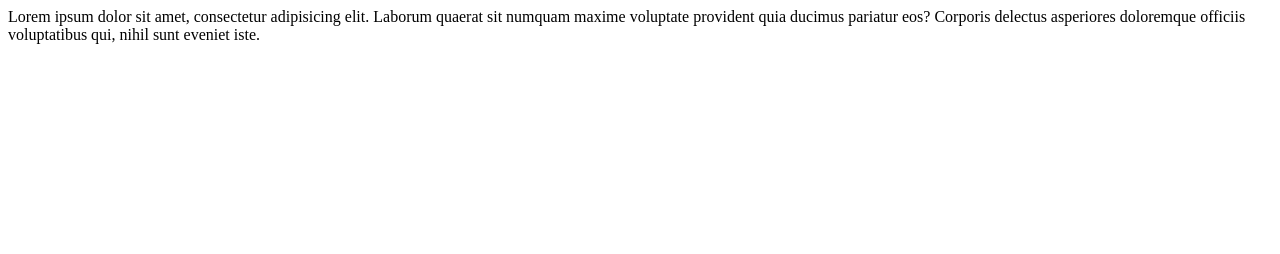
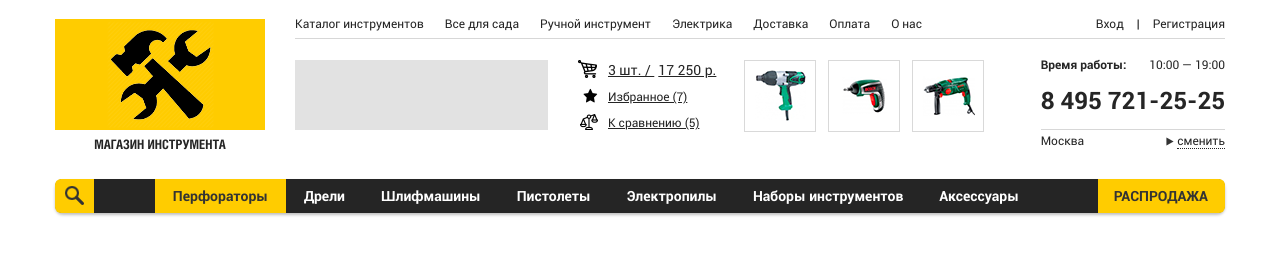
Before and after one commit to goodzonovka/my-project, a plain HTML site: page index.html in a window 1280 px wide. Drawn offline with nearby package versions, Linux system fonts and the light colour scheme.

Commit message:
design for project

```diff
--- /dev/null
+++ b/css/fonts.css
@@ -0,0 +1,23 @@
+/* Roboto */
+@font-face {
+  font-family: 'Roboto';
+  font-display: swap;
+  src: url('../fonts/roboto-regular.ttf') format('truetype');
+  font-weight: 400;
+  font-style: normal;
+}
+@font-face {
+  font-family: 'Roboto';
+  font-display: swap;
+  src: url('../fonts/roboto-bold.ttf') format('truetype');
+  font-weight: 700;
+  font-style: normal;
+}
+/* Helios */
+@font-face {
+  font-family: 'HeliosCond';
+  font-display: swap;
+  src: url('../fonts/helioscond-bold.ttf') format('truetype');
+  font-weight: 700;
+  font-style: normal;
+}
--- /dev/null
+++ b/css/style.css
@@ -0,0 +1,322 @@
+* {
+	box-sizing: border-box;
+	margin: 0;
+	padding: 0;
+}
+body {
+	font-size: 12px;
+	line-height: 1.4;
+	font-family: 'Roboto', Arial, sans-serif;
+	color: #252525;
+	background: #fff;
+}
+ul {
+	list-style: none;
+	margin: 0;
+	padding: 0;
+}
+a {
+	color: #252525;
+	text-decoration: none;
+	transition: all .3s;
+}
+a:hover {
+	color: #ffcc00;
+}
+.container {
+	max-width: 1170px;
+	width: 100%;
+	margin: 0 auto;
+}
+.header__inner {
+	display: flex;
+	padding-top: 19px;
+}
+.logo {
+	flex-grow: 210px;
+	flex-shrink: 0;
+	margin-right: 30px;
+}
+.logo__link span {
+	display: block;
+	margin-top: 2px;
+	text-align: center;
+	font-size: 13px;
+	font-family: 'HeliosCond', Arial, sans-serif;
+	font-weight: bold;
+	text-transform: uppercase;
+}
+.header__content {
+	flex-grow: 1;
+}
+.header__top {
+	display: flex;
+	justify-content: space-between;
+	align-items: center;
+	border-bottom: 1px solid #d7d7d7;
+	margin-top: -4px;
+	padding-bottom: 6px;
+}
+.header__nav {
+	display: flex;
+	align-items: center;
+}
+.header__nav li:not(:last-child) {
+	margin-right: 21px;
+}
+.header__user {
+	display: flex;
+	align-items: center;
+}
+.header__user span {
+	margin: 0 13px;
+}
+
+.header__middle {
+	display: flex;
+	align-items: flex-start;
+	padding-top: 21px;
+}
+.header__banner {
+	flex-shrink: 0;
+	margin-right: 30px;
+}
+.header__buttons {
+	display: flex;
+	flex-direction: column;
+	flex-shrink: 0;
+	margin-right: 28px;
+}
+.header__buttons a {
+	display: inline-block;
+	position: relative;
+	padding-left: 30px;
+	text-decoration: underline;
+}
+.header__buttons a:not(:last-child) {
+	margin-bottom: 9px;
+}
+.header__buttons a:hover {
+	text-decoration: none;
+}
+.header__buttons a:before {
+	content: '';
+	position: absolute;
+	left: 0;
+}
+.header__buttons a.cart {
+	font-size: 14px;
+}
+.header__buttons a.cart span {
+	margin-left: 4px;
+}
+.header__buttons a.cart:before {
+	width: 19px;
+	height: 18px;
+	background: url(../images/cart.png);
+}
+.header__buttons a.wishlist:before {
+	left: 5px;
+	width: 15px;
+	height: 15px;
+	background: url(../images/star.png);
+}
+.header__buttons a.comparison:before {
+	left: 2px;
+	width: 18px;
+	height: 16px;
+	background: url(../images/balance.png);
+}
+.header-products {
+	flex-shrink: 0;
+	display: flex;
+	align-items: center;
+}
+.header-products__item {
+	display: flex;
+	justify-content: center;
+	align-items: center;
+	width: 72px;
+	height: 72px;
+	border: 1px solid #d9d9d9;
+}
+.header-products__item:not(:last-child) {
+	margin-right: 12px;
+}
+.header-info {
+	flex-grow: 1;
+	display: flex;
+	justify-content: flex-end;
+	margin-top: -4px;
+}
+.header-info__time {
+	display: flex;
+	justify-content: space-between;
+	align-items: center;
+	margin-bottom: 11px;
+}
+.header-info__phone {
+	margin-bottom: 12px;
+}
+.header-info__phone a {
+	font-size: 24px;
+	font-weight: bold;
+}
+.header-location {
+	display: flex;
+	justify-content: space-between;
+	align-items: center;
+	padding-top: 2px;
+	border-top: 1px solid #d7d7d7;
+}
+.header-location__change {
+	margin-left: 11px;
+	position: relative;
+	line-height: 15px;
+	border-bottom: 1px dotted #252525;
+	cursor: pointer;
+	transition: all .3s;
+}
+.header-location__change:before {
+	content: '';
+	position: absolute;
+	right: 100%;
+	top: 50%;
+	margin-top: -3px;
+	width: 8px;
+	height: 9px;
+	margin-right: 3px;
+	background: url(../images/change-arrow.png) no-repeat left center;
+}
+.header-location__change:hover {
+	color: #ffcc00;
+	border-color: transparent;
+}
+
+.wrap-menu {
+	margin-top: 25px;
+	display: flex;
+	align-items: center;
+	background: #252525;
+	border-radius: 8px;
+	box-shadow: 0 2px 3px rgba(0,0,0,.25);
+}
+.search {
+	flex-shrink: 0;
+	flex-basis: 39px;
+	height: 34px;
+	background: #ffcc00 url(../images/search.png) no-repeat center;
+	cursor: pointer;
+	border-radius: 6px 0 0 6px;
+}
+.menu {
+	flex-grow: 1;
+	display: flex;
+	justify-content: center;
+}
+.menu ul {
+	display: flex;
+	align-items: center;
+}
+.menu a {
+	display: flex;
+	align-items: center;
+	height: 34px;
+	padding: 0 18px;
+	font-size: 14px;
+	font-weight: bold;
+	color: #fff;
+	white-space: nowrap;
+}
+.menu a:hover,
+.menu a.active {
+	color: #333;
+	background: #ffcc00;
+}
+.sell-out {
+	flex-shrink: 0;
+	display: flex;
+	align-items: center;
+	height: 34px;
+	padding: 0 17px 0 16px;
+	font-size: 14px;
+	text-transform: uppercase;
+	font-weight: bold;
+	color: #333;
+	background: #ffcc00;
+	border-radius: 0 6px 6px 0;
+}
+.sell-out:hover {
+	color: #fff;
+	background: #252525;
+}
+
+/* Preloder */
+.wrap-preloder {
+    position: fixed;
+    z-index: 9999;
+    left: 0;
+    top: 0;
+    width: 100%;
+    height: 100%;
+    background: #fff;
+}
+
+.preloder {
+    position: absolute;
+    top: 50%;
+    left: 50%;
+    transform: translate(-50%, -50%);
+    /*change these sizes to fit into your project*/
+    width: 100px;
+    height: 100px;
+}
+
+.preloder span {
+    border: 0;
+    margin: 0;
+    width: 40%;
+    height: 40%;
+    position: absolute;
+    border-radius: 50%;
+    animation: spin 2s ease infinite
+}
+
+.preloder :first-child {
+    background: #ffcc00;
+    animation-delay: -1.5s
+}
+
+.preloder :nth-child(2) {
+    background: #252525;
+    animation-delay: -1s
+}
+
+.preloder :nth-child(3) {
+    background: #ffcc00;
+    animation-delay: -0.5s
+}
+
+.preloder :last-child {
+    background: #252525
+}
+
+@keyframes spin {
+
+    0%,
+    100% {
+        transform: translate(0)
+    }
+
+    25% {
+        transform: translate(160%)
+    }
+
+    50% {
+        transform: translate(160%, 160%)
+    }
+
+    75% {
+        transform: translate(0, 160%)
+    }
+}
--- a/index.html
+++ b/index.html
@@ -1,10 +1,146 @@
 <!DOCTYPE html>
-<html lang="en">
+<html lang="ru">
 <head>
 	<meta charset="UTF-8">
-	<title>Document</title>
+	<title>Магазин инструмента</title>
+	<link rel="stylesheet" href="css/fonts.css">
+	<link rel="stylesheet" href="css/style.css">
 </head>
 <body>
-	Lorem ipsum dolor sit amet, consectetur adipisicing elit. Laborum quaerat sit numquam maxime voluptate provident quia ducimus pariatur eos? Corporis delectus asperiores doloremque officiis voluptatibus qui, nihil sunt eveniet iste.
+	<div class="wrap-preloder">
+        <div class="preloder">
+            <span></span>
+            <span></span>
+            <span></span>
+            <span></span>
+        </div>
+    </div>
+
+	<header class="header">
+		<div class="container">
+			<div class="header__inner">
+				<div class="logo">
+					<a class="logo__link" href="/">
+						<img src="images/logo.png" alt="Магазин инструмента">
+						<span>Магазин инструмента</span>
+					</a>
+				</div>
+				<div class="header__content">
+					<div class="header__top">
+						<ul class="header__nav">
+							<li>
+								<a href="#">Каталог инструментов</a>
+							</li>
+							<li>
+								<a href="#">Все для сада</a>
+							</li>
+							<li>
+								<a href="#">Ручной инструмент</a>
+							</li>
+							<li>
+								<a href="#">Электрика</a>
+							</li>
+							<li>
+								<a href="#">Доставка</a>
+							</li>
+							<li>
+								<a href="#">Оплата</a>
+							</li>
+							<li>
+								<a href="#">О нас</a>
+							</li>
+						</ul>
+
+						<div class="header__user">
+							<a href="#">Вход</a>
+							<span>|</span>
+							<a href="#">Регистрация</a>
+						</div>
+					</div>
+
+					<div class="header__middle">
+						<div class="header__banner">
+							<img src="images/banner.png" alt="banner">
+						</div>
+						<div class="header__buttons">
+							<a class="cart" href="#cart">3 шт. /  <span>17 250 р.</span></a>
+							<a class="wishlist" href="#wishlist">Избранное (7)</a>
+							<a class="comparison" href="#comparison">К сравнению (5)</a>
+						</div>
+						<div class="header-products">
+							<a href="#" class="header-products__item">
+								<img src="images/1.png" alt="">
+							</a>
+							<a href="#" class="header-products__item">
+								<img src="images/2.png" alt="">
+							</a>
+							<a href="#" class="header-products__item">
+								<img src="images/3.png" alt="">
+							</a>
+						</div>
+						<div class="header-info">
+							<div class="header-info__inner">
+								<div class="header-info__time">
+									<b>Время работы: </b>
+									<span>10:00 — 19:00</span>
+								</div>
+								<div class="header-info__phone">
+									<a href="tel:84957212525">8 495 721-25-25</a>
+								</div>
+								<div class="header-location">
+									<span class="header-location__city">Москва</span>
+									<span class="header-location__change">сменить</span>
+								</div>
+							</div>
+						</div>
+					</div>
+				</div>
+			</div>
+
+			<div class="wrap-menu">
+				<span class="search"></span>
+				<nav class="menu">
+					<ul>
+						<li>
+							<a class="active" href="#">Перфораторы</a>
+						</li>
+						<li>
+							<a href="#">Дрели</a>
+						</li>
+						<li>
+							<a href="#">Шлифмашины</a>
+						</li>
+						<li>
+							<a href="#">Пистолеты</a>
+						</li>
+						<li>
+							<a href="#">Электропилы</a>
+						</li>
+						<li>
+							<a href="#">Наборы инструментов</a>
+						</li>
+						<li>
+							<a href="#">Аксессуары</a>
+						</li>
+					</ul>
+				</nav>
+
+				<a href="#" class="sell-out">Распродажа</a>
+			</div>
+		</div>
+	</header>
+
+	<script
+  src="https://code.jquery.com/jquery-3.5.0.min.js"
+  integrity="sha256-xNzN2a4ltkB44Mc/Jz3pT4iU1cmeR0FkXs4pru/JxaQ="
+  crossorigin="anonymous"></script>
+	<script>
+		$(function() {
+			/* Preloder */
+			setTimeout(function() {
+				$('.wrap-preloder').fadeOut(100);
+			}, 600);
+		});
+	</script>
 </body>
 </html>
```
Also changed, not shown: fonts/helioscond-bold.ttf (added), fonts/roboto-bold.ttf (added), fonts/roboto-regular.ttf (added), images/1.png (added), images/2.png (added), images/3.png (added), images/balance.png (added), images/banner.png (added), images/cart.png (added), images/change-arrow.png (added), images/logo.png (added), images/search.png (added), images/star.png (added).
